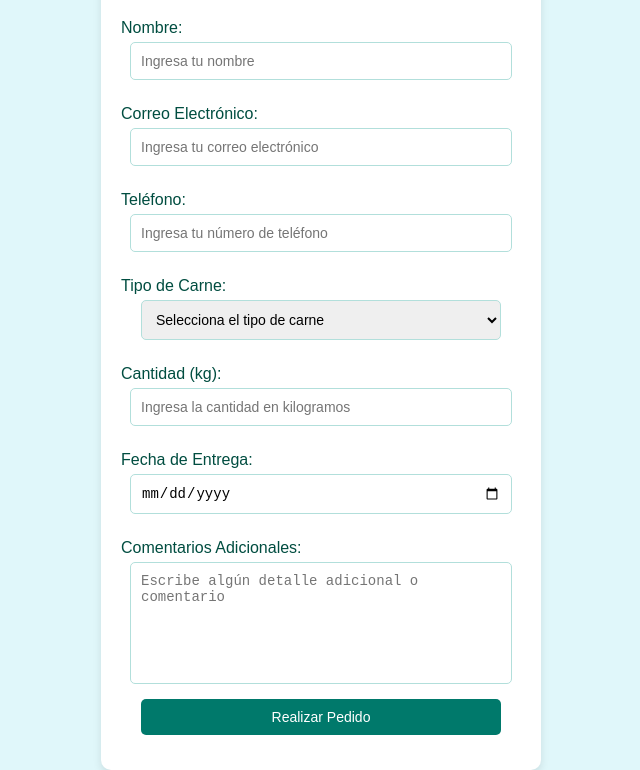
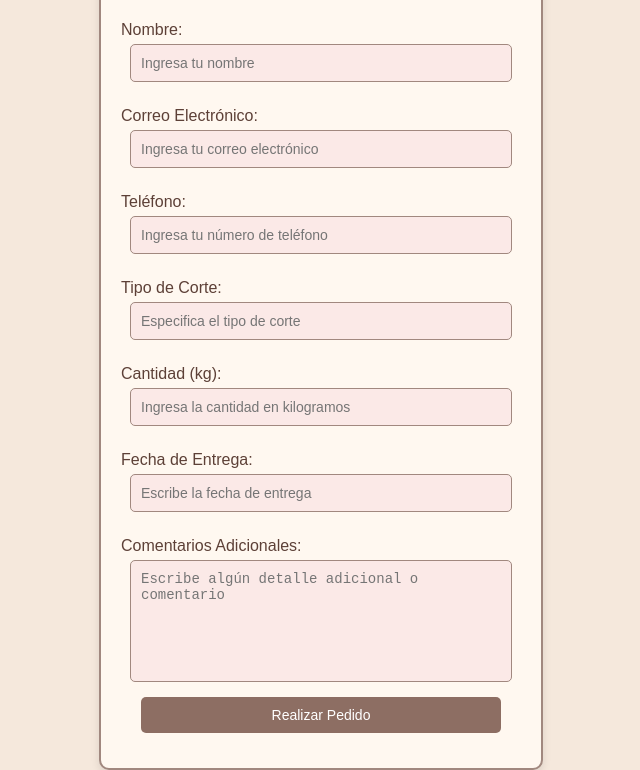
Before and after one commit to XimenaMD/formulario_contactoo, a plain HTML site: page index.html in a window 1280 px wide. Shown: the part 66-836 px from the top of the page, without its empty margins (319-959 px from the left). Drawn offline with Linux system fonts and the light colour scheme.

Commit message:
Update index.html

```diff
--- a/index.html
+++ b/index.html
@@ -7,7 +7,7 @@
     <style>
         body {
             font-family: Arial, sans-serif;
-            background-color: #e0f7fa;
+            background-color: #f5e8dc; /* Beige claro */
             margin: 0;
             padding: 0;
             display: flex;
@@ -19,17 +19,18 @@
             width: 90%;
             max-width: 400px;
             padding: 20px;
-            background-color: #ffffff;
+            background-color: #fff8f0; /* Fondo beige */
             border-radius: 10px;
             box-shadow: 0 4px 8px rgba(0, 0, 0, 0.1);
             text-align: center;
+            border: 2px solid #a1887f; /* Café suave */
         }
         h1 {
-            color: #00796b;
+            color: #6d4c41; /* Café oscuro */
             font-size: 24px;
         }
         p {
-            color: #004d40;
+            color: #5d4037; /* Café intermedio */
             font-size: 14px;
         }
         form {
@@ -40,21 +41,22 @@
         label {
             margin-top: 10px;
             margin-bottom: 5px;
-            color: #004d40;
+            color: #5d4037;
             width: 100%;
             text-align: left;
         }
-        input, select, textarea, button {
+        input, textarea, button {
             width: 100%;
             max-width: 360px;
             padding: 10px;
             margin-bottom: 15px;
-            border: 1px solid #b2dfdb;
+            border: 1px solid #a1887f;
             border-radius: 5px;
             font-size: 14px;
+            background-color: #fbe9e7; /* Beige claro */
         }
-        input:focus, select:focus, textarea:focus {
-            border-color: #00796b;
+        input:focus, textarea:focus {
+            border-color: #6d4c41;
             outline: none;
         }
         textarea {
@@ -62,14 +64,14 @@
             height: 100px;
         }
         button {
-            background-color: #00796b;
+            background-color: #8d6e63; /* Café medio */
             color: #fff;
             border: none;
             cursor: pointer;
             transition: background-color 0.3s;
         }
         button:hover {
-            background-color: #004d40;
+            background-color: #5d4037; /* Café más oscuro */
         }
     </style>
 </head>
@@ -89,20 +91,14 @@
             <input type="tel" id="telefono" name="telefono" placeholder="Ingresa tu número de teléfono" required>
 
             <!-- Detalles de compra -->
-            <label for="tipo_carne">Tipo de Carne:</label>
-            <select id="tipo_carne" name="tipo_carne" required>
-                <option value="">Selecciona el tipo de carne</option>
-                <option value="res">Res</option>
-                <option value="cerdo">Cerdo</option>
-                <option value="pollo">Pollo</option>
-                <option value="cordero">Cordero</option>
-            </select>
+            <label for="tipo_corte">Tipo de Corte:</label>
+            <input type="text" id="tipo_corte" name="tipo_corte" placeholder="Especifica el tipo de corte" required>
 
             <label for="cantidad">Cantidad (kg):</label>
             <input type="number" id="cantidad" name="cantidad" placeholder="Ingresa la cantidad en kilogramos" required>
 
             <label for="fecha_entrega">Fecha de Entrega:</label>
-            <input type="date" id="fecha_entrega" name="fecha_entrega" required>
+            <input type="text" id="fecha_entrega" name="fecha_entrega" placeholder="Escribe la fecha de entrega" required>
 
             <label for="comentarios">Comentarios Adicionales:</label>
             <textarea id="comentarios" name="comentarios" placeholder="Escribe algún detalle adicional o comentario"></textarea>
```
